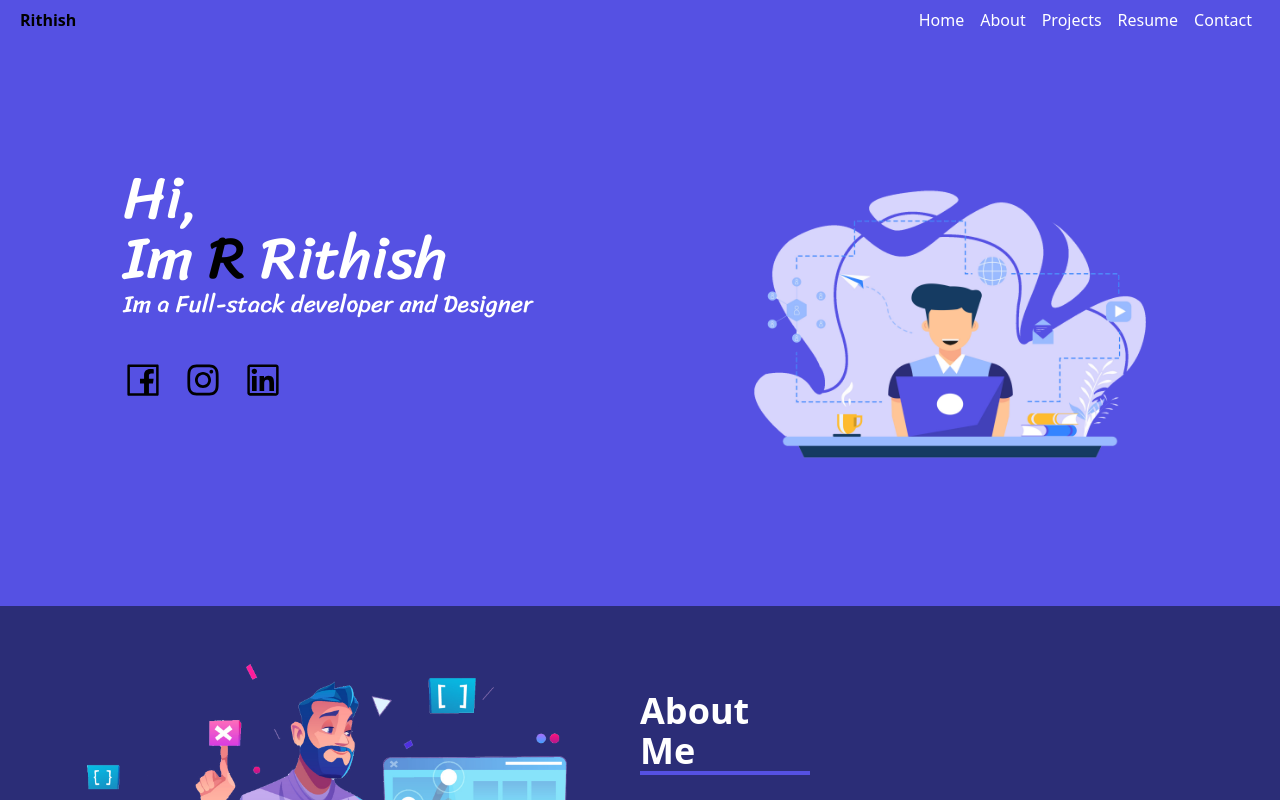
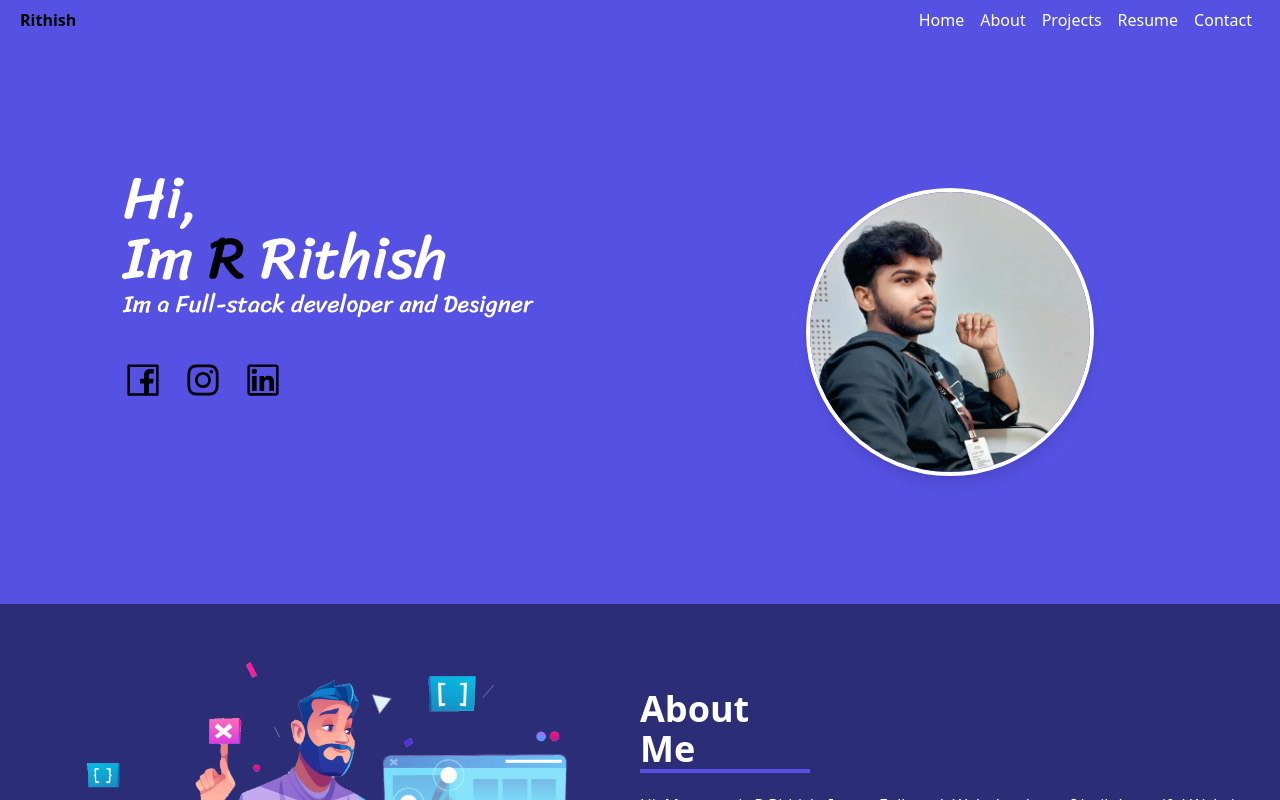
Before and after one commit to Rithish-25/portfolio, a React (Create React App) app: page / in a window 1280 px wide. Shown: the top 800 px of the page. Built offline with nearby package versions, Linux system fonts and the light colour scheme.

Commit message:
portfolio

```diff
--- a/src/components/Hero.js
+++ b/src/components/Hero.js
@@ -14,7 +14,7 @@ export default function Hero() {
 
     return (
         <section className='flex flex-col md:flex-row px-5 py-32 bg-primary justify-center'>
-            <div className='md:w-1/2 flex flex-col'>
+            <div className='md:w-1/2 flex flex-col md:items-start'>
                 <h1 className=' text-white text-6xl font-hero-font'>
                     Hi, <br/> Im <span className='text-black'>R</span> Rithish
                     <p className='text-2xl'>{config.subtitle}</p>
@@ -24,14 +24,14 @@ export default function Hero() {
                     <a href={config.social.instagram} className='pr-5 hover:text-white'><AiOutlineInstagram size={40}/></a>
                     <a href={config.social.linkedin} className='hover:text-white'><AiOutlineLinkedin size={40}/></a>
                 </div>
-                {/* Mobile-only BIG profile image */}
+            </div>
+            <div className='md:w-1/3 flex justify-center items-center'>
                 <img
-                    className='block md:hidden w-52 h-52 rounded-full mx-auto mt-5 border-4 border-white shadow-lg'
+                    className='w-52 h-52 md:w-72 md:h-72 rounded-full mx-auto mt-5 border-4 border-white shadow-lg'
                     src={RithishImg}
                     alt="Rithish"
                 />
             </div>
-            <img className='hidden md:block md:w-1/3' src={HeroImg} alt="Hero Illustration" />
         </section>
     );
 }
```
